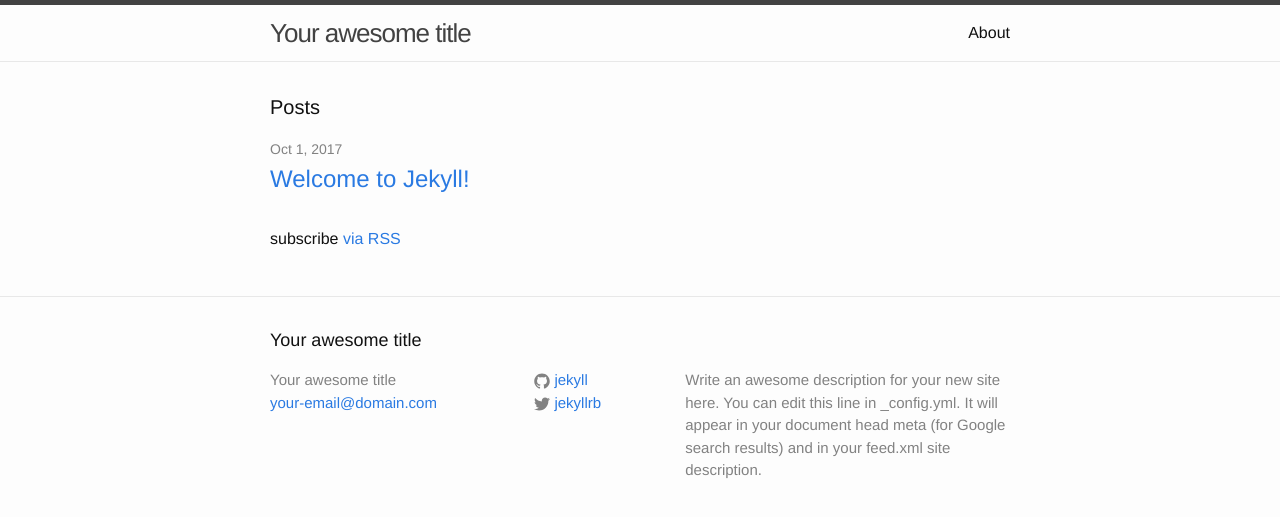
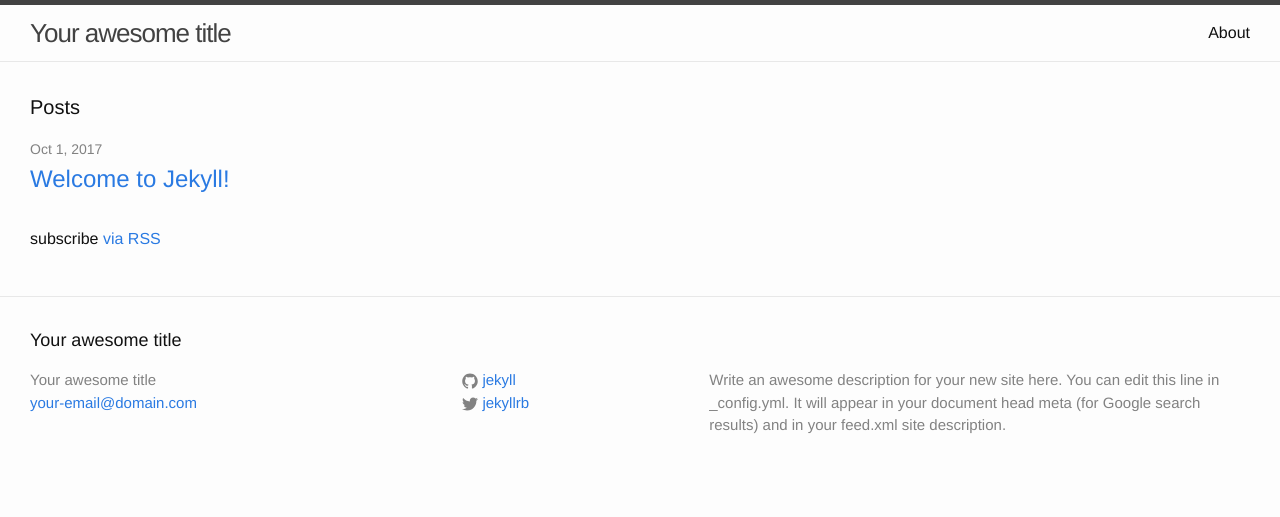
Before and after one commit to naotot/naotot.github.io, a Jekyll site: the page built from index.html, in a window 1280 px wide. Shown: the top 517 px of the page. Built offline with Jekyll 4.4.1, drawn with Linux system fonts in a browser that asks for light colours.

Commit message:
Update main.scss

```diff
--- a/css/main.scss
+++ b/css/main.scss
@@ -23,7 +23,7 @@ $grey-color-light: lighten($grey-color, 40%);
 $grey-color-dark:  darken($grey-color, 25%);
 
 // Width of the content area
-$content-width:    800px;
+$content-width:    1400px;
 
 $on-palm:          600px;
 $on-laptop:        800px;
```
